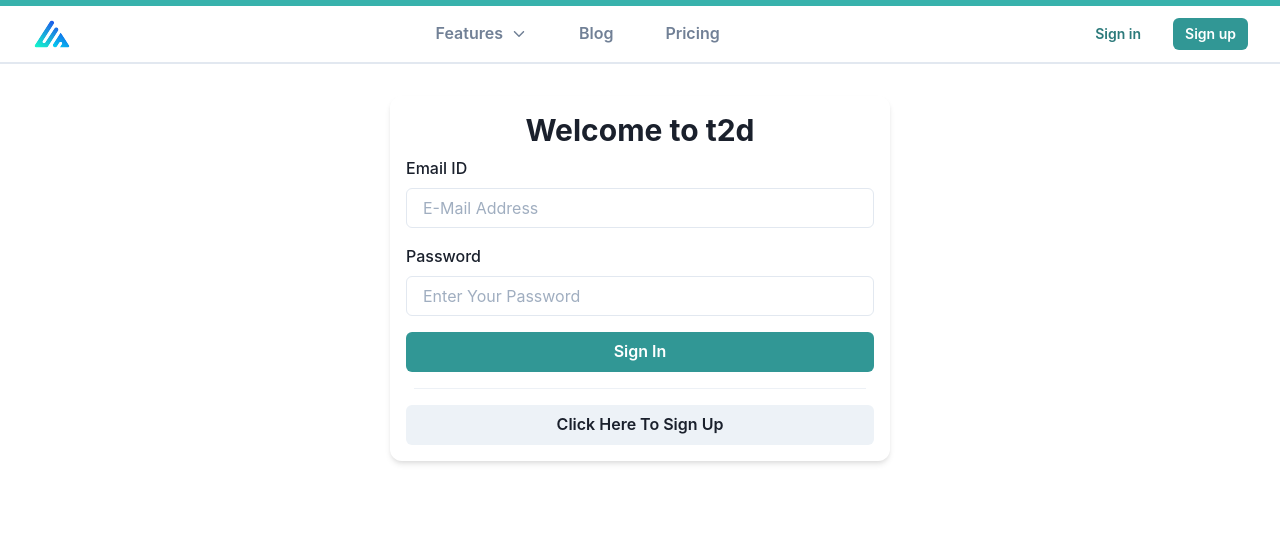
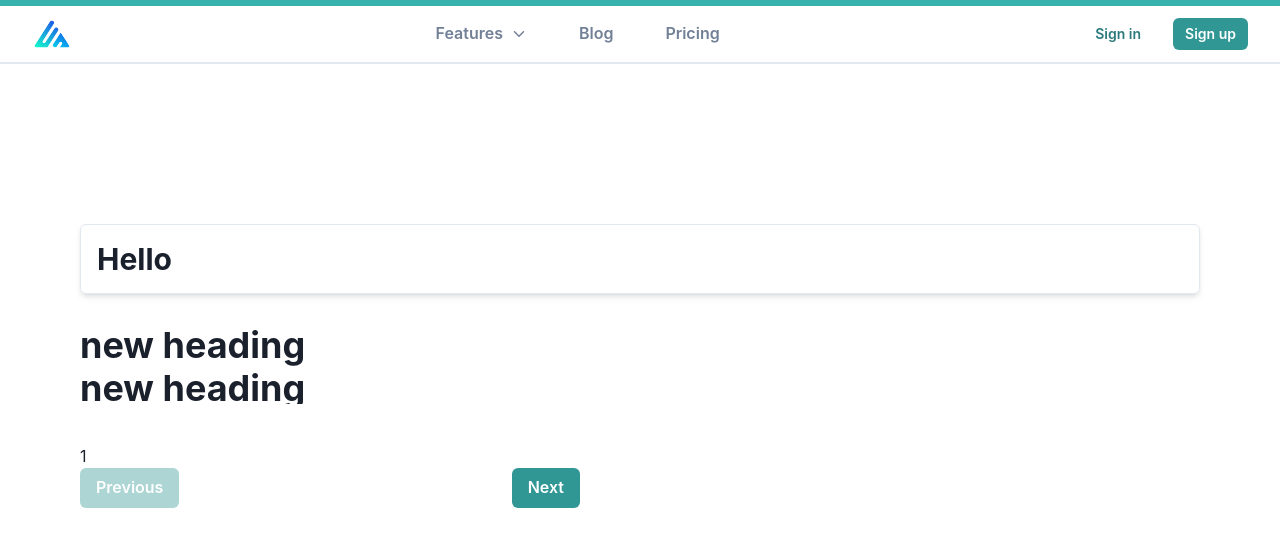
Before and after one commit to leewardslope/t2d-ui, a React (Create React App) app in the folder client/: page /ajit in a window 1280 px wide. Before the commit this address led to /auth. Shown: the top 546 px of the page. Built offline with nearby package versions, Linux system fonts and the light colour scheme.

Commit message:
add custom elements Card, scrollig, stepper

```diff
--- a/client/src/App.js
+++ b/client/src/App.js
@@ -29,6 +29,7 @@ import Setup from './ssh/Setup';
 
 import { AuthContext } from './shared/context/auth-context';
 import useAuth from './shared/hooks/auth-hook';
+import ShowComponents from './ajit-components/ShowComponents';
 
 function App() {
   const { userId, token, login, logout } = useAuth();
@@ -40,6 +41,9 @@ function App() {
       <Switch>
         <Route path="/" exact>
           <Users />
+        </Route>
+        <Route path="/ajit" exact>
+          <ShowComponents></ShowComponents>
         </Route>
         <Route path="/setup" exact>
           <Setup />
@@ -60,6 +64,9 @@ function App() {
   } else {
     routes = (
       <Switch>
+        <Route path="/ajit" exact>
+          <ShowComponents></ShowComponents>
+        </Route>
         <Route path="/" exact>
           <Users />
         </Route>
@@ -69,6 +76,7 @@ function App() {
         <Route path="/auth" exact>
           <Auth />
         </Route>
+
         <Redirect to="/auth" />
       </Switch>
     );
--- /dev/null
+++ b/client/src/ajit-components/Card.js
@@ -0,0 +1,22 @@
+import { Flex, Heading } from "@chakra-ui/layout"
+
+const Card = ({ children, ...restProps }) => {
+    return (<Flex
+        p="4"
+        boxShadow="md"
+        borderRadius="md"
+        borderColor="gray.200"
+        borderWidth="1px"
+        {...restProps}
+    >
+        {children}
+    </Flex>)
+}
+
+Card.Title = ({ children, ...restProps }) => {
+    return (<Heading align="center" size="lg" {...restProps}>
+        {children}
+    </Heading>)
+}
+
+export default Card;
--- /dev/null
+++ b/client/src/ajit-components/Scrolling.js
@@ -0,0 +1,13 @@
+import { Box } from "@chakra-ui/layout"
+
+const Scrolling = ({ height, children, ...restProps }) => {
+    return (<Box
+        height={height}
+        overflow="scroll"
+        {...restProps}
+    >
+        {children}
+    </Box>)
+}
+
+export default Scrolling;
--- /dev/null
+++ b/client/src/ajit-components/ShowComponents.js
@@ -0,0 +1,28 @@
+import { Box, Heading } from "@chakra-ui/layout"
+import Card from "./Card";
+import Scrolling from "./Scrolling";
+import Stepper from "./Stepper";
+
+const ShowComponents = ({ children, ...restProps }) => {
+    return (<Box mx="20">
+        <Card mt="40" >
+            <Card.Title>Hello</Card.Title>
+        </Card>
+        <Scrolling mt="30px" height="80px">
+            <Heading>new heading</Heading>
+            <Heading>new heading</Heading>
+            <Heading>new heading</Heading>
+            <Heading>new heading</Heading>
+            <Heading>new heading</Heading>
+        </Scrolling>
+        <Stepper mt="40px" width="500px" steps={[
+            <>1</>,
+            <>2</>,
+            <>3</>,
+            <>4</>,
+            <>5</>
+        ]}></Stepper>
+    </Box>)
+}
+
+export default ShowComponents;
--- /dev/null
+++ b/client/src/ajit-components/Stepper.js
@@ -0,0 +1,32 @@
+import { Button } from "@chakra-ui/button";
+import { Box, Flex } from "@chakra-ui/layout"
+import { useState } from "react";
+
+/**
+ * To use this pass it an array of steps elements for which you want stepper
+ */
+const Stepper = ({ buttonColorScheme, buttonVariant, steps, ...restProps }) => {
+    const [currentStep, setCurrentStep] = useState(0);
+
+    const goNextStep = () => {
+        const nextStep = currentStep + 1;
+        if (nextStep < steps.length) {
+            setCurrentStep(nextStep);
+        }
+    };
+    const goPreviousStep = () => {
+        const previousStep = currentStep - 1;
+        if (previousStep >= 0) {
+            setCurrentStep(previousStep);
+        }
+    };
+    return (<Box {...restProps}>
+        {steps[currentStep]}
+        <Flex width="100%" justifyContent="space-between">
+            <Button disabled={currentStep === 0} variant={buttonVariant} colorScheme={buttonColorScheme || 'teal'} onClick={goPreviousStep}>Previous</Button>
+            <Button disabled={currentStep === steps.length - 1} variant={buttonVariant} colorScheme={buttonColorScheme || 'teal'} onClick={goNextStep}>Next</Button>
+        </Flex>
+    </Box>)
+}
+
+export default Stepper;
```
